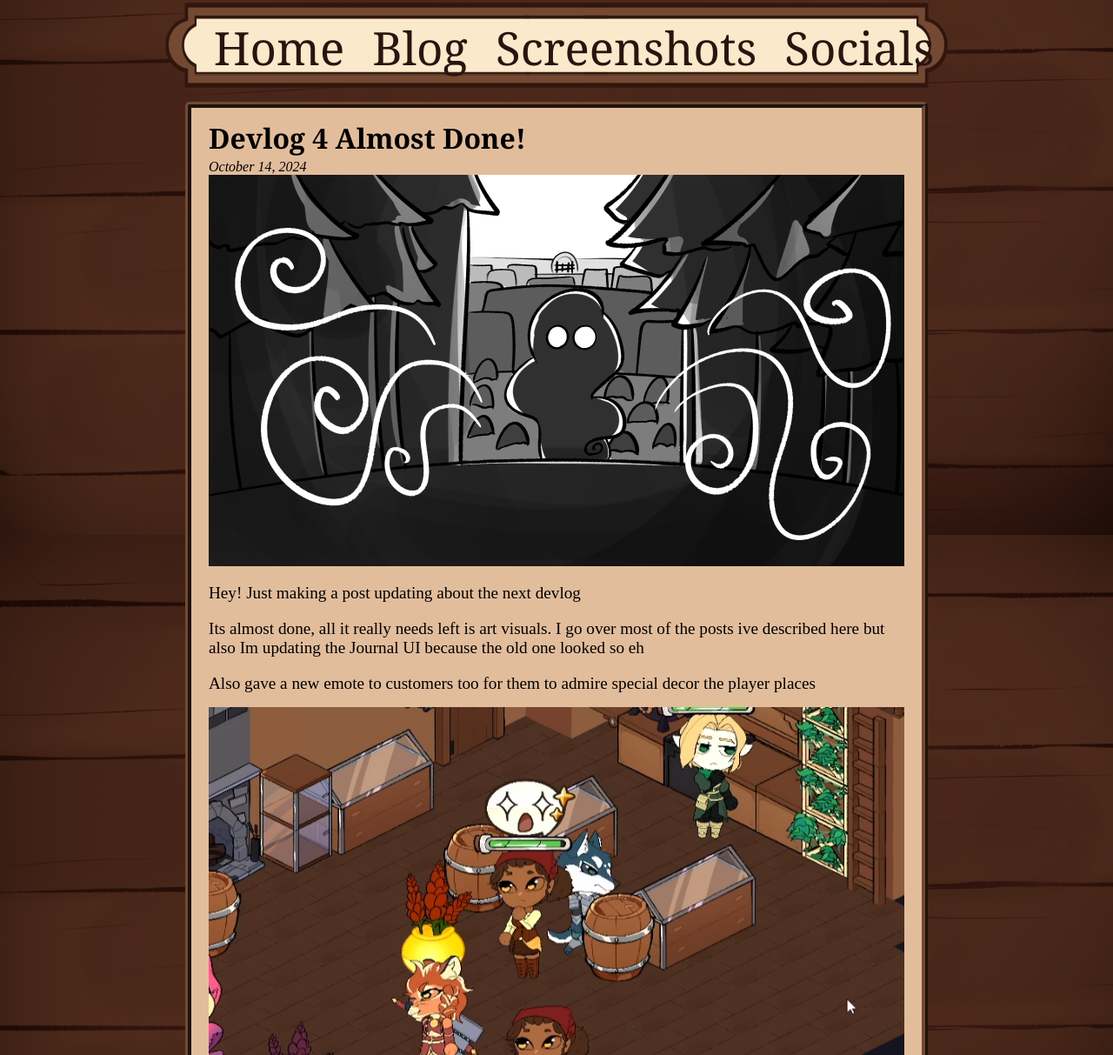
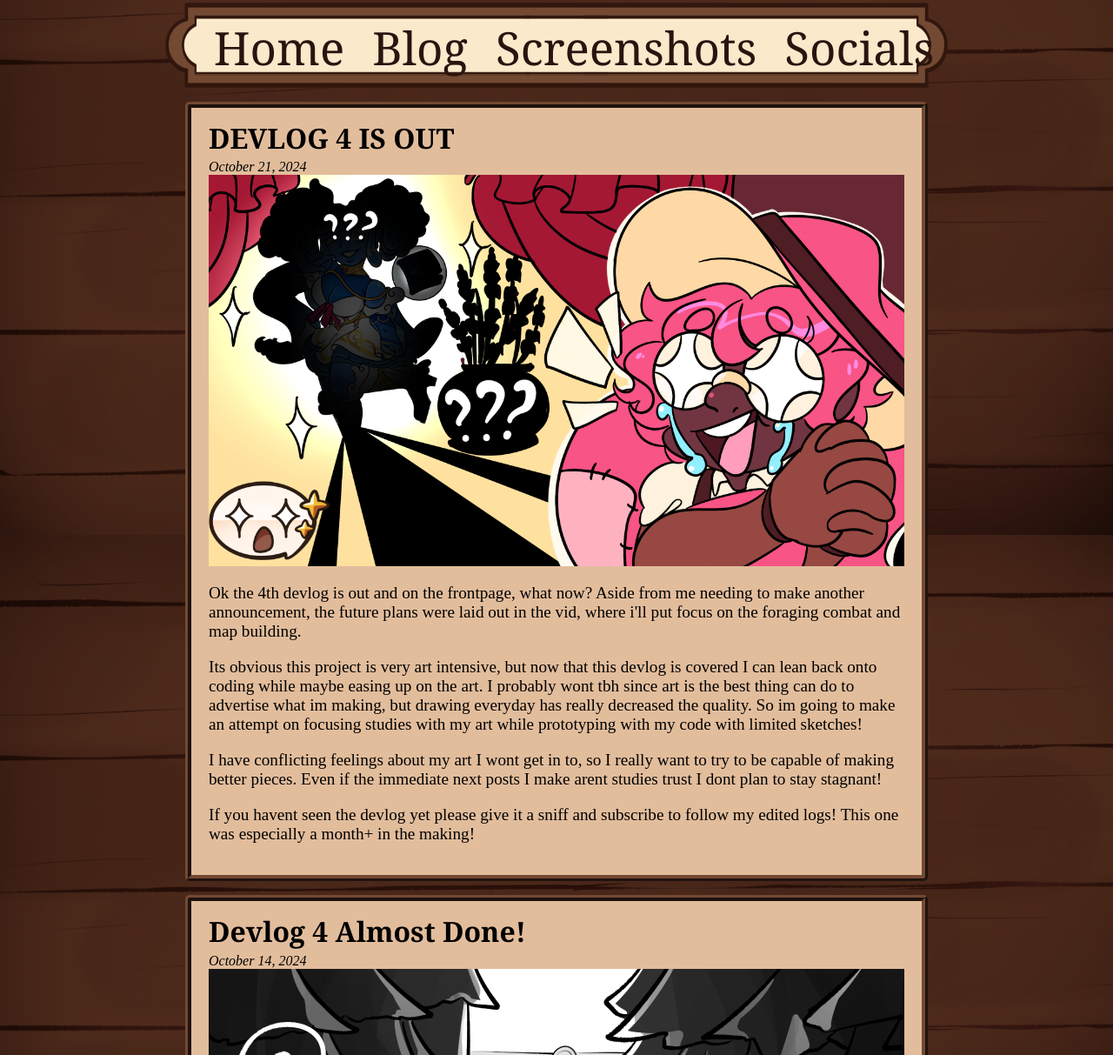
Before and after one commit to bluenightingale/WitchTuition, a plain HTML site: page blog.html in a window 1280 px wide. Shown: the part 185-1398 px from the top of the page at 87% size. Drawn offline with Linux system fonts and the light colour scheme; a script that the page names is missing.

Commit message:
devlog 4

```diff
--- a/blog.html
+++ b/blog.html
@@ -36,6 +36,23 @@
         </div>
 
         <!-- Entries Here -->
+
+            <!-- Blog entry -->
+            <div class="entrybox updateblock">
+                <h3><b>DEVLOG 4 IS OUT</b></h3>
+                <i>October 21, 2024</i>
+                <br>
+                <img src="Images/devlog4IMG/devlog4thumbnail.png">
+                <p>Ok the 4th devlog is out and on the frontpage, what now?
+                    Aside from me needing to make another announcement, the future plans were laid out in the vid, where i'll put focus on the foraging combat and map building.
+                </p>
+                <p>Its obvious this project is very art intensive, but now that this devlog is covered I can lean back onto coding while maybe easing up on the art.
+                    I probably wont tbh since art is the best thing can do to advertise what im making, but drawing everyday has really decreased the quality.
+                    So im going to make an attempt on focusing studies with my art while prototyping with my code with limited sketches!
+                </p>
+                <p>I have conflicting feelings about my art I wont get in to, so I really want to try to be capable of making better pieces. Even if the immediate next posts I make arent studies trust I dont plan to stay stagnant!</p>
+                <p>If you havent seen the devlog yet please give it a sniff and subscribe to follow my edited logs! This one was especially a month+ in the making!</p>
+            </div>
 
             <!-- Blog entry -->
             <div class="entrybox updateblock">
```
Also changed, not shown: index.html (+1 -1 lines), media.html (+3 -0 lines), Images/devlog4IMG/devlog4thumbnail.png (added), 1 other file.
